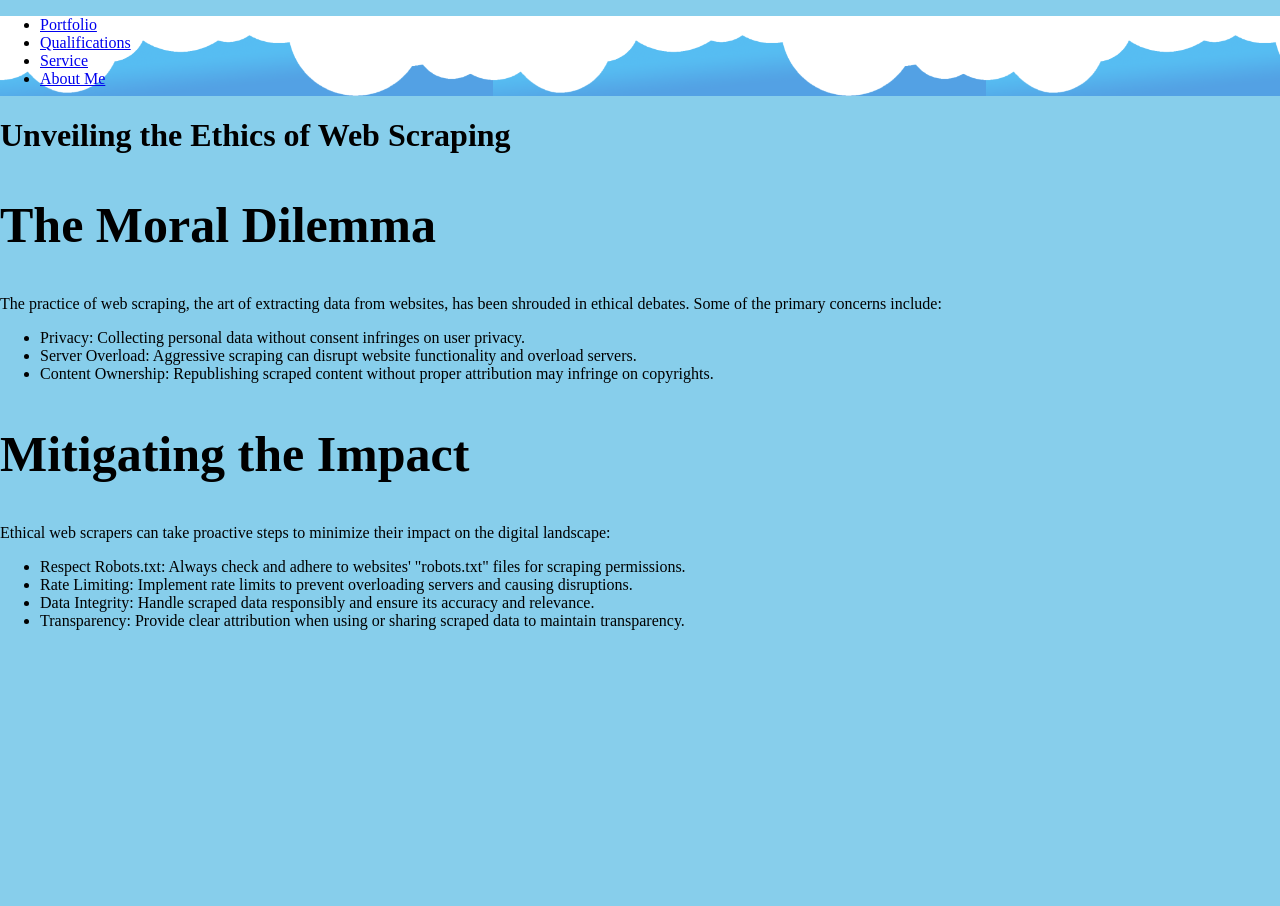
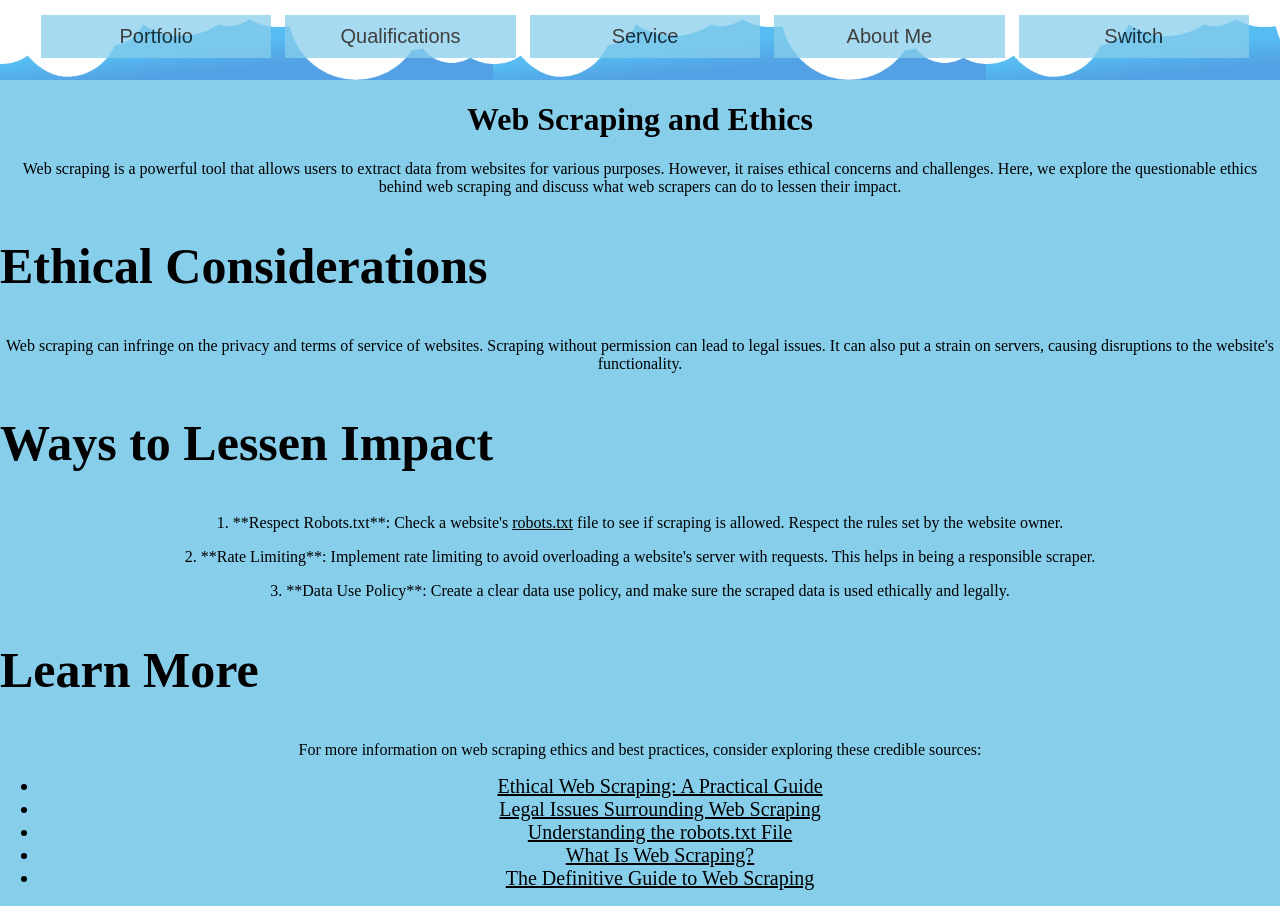
Before and after one commit to Bluemoonset/Personal_proj, a plain HTML site: page ai.html in a window 1280 px wide. Before the commit the page ends 800 px from the top, so only its background shows below. Drawn offline with Linux system fonts and the light colour scheme.

Commit message:
added javascript functions, links

```diff
--- /dev/null
+++ b/WYresume_files/colorschememapping.xml
@@ -0,0 +1,2 @@
+<?xml version="1.0" encoding="UTF-8" standalone="yes"?>
+<a:clrMap xmlns:a="http://schemas.openxmlformats.org/drawingml/2006/main" bg1="lt1" tx1="dk1" bg2="lt2" tx2="dk2" accent1="accent1" accent2="accent2" accent3="accent3" accent4="accent4" accent5="accent5" accent6="accent6" hlink="hlink" folHlink="folHlink"/>
--- /dev/null
+++ b/WYresume_files/filelist.xml
@@ -0,0 +1,6 @@
+<xml xmlns:o="urn:schemas-microsoft-com:office:office">
+ <o:MainFile HRef="../WYresume.htm"/>
+ <o:File HRef="themedata.thmx"/>
+ <o:File HRef="colorschememapping.xml"/>
+ <o:File HRef="filelist.xml"/>
+</xml>
--- a/ai.html
+++ b/ai.html
@@ -1,43 +1,64 @@
 <!DOCTYPE html>
-<html>
+<html lang="en">
 <head>
+    <meta charset="UTF-8">
+    <meta name="viewport" content="width=device-width, initial-scale=1.0">
     <link rel="stylesheet" href="landing.css">
-    <title>Web Scraping Ethics</title>
+    <script>
+        function toggleTheme() {
+            var theme = document.getElementsByTagName('link')[0];
+            if (theme.getAttribute('href') == 'landing.css') {
+                theme.setAttribute('href', 'changed.css');
+            }
+            else {
+                theme.setAttribute('href', 'landing.css');
+            }
+        }
+    </script>
+    <title>Web Scraping and Ethics</title>
 </head>
 <body>
     <header role="banner">
-        <nav>
-            <ul>
-                <li><a href="tech.html">Portfolio</a></li>
-                <li><a href="quali.html">Qualifications</a></li>
-                <li><a href="service.html">Service</a></li>
-                <li><a href="index.html">About Me</a></li>
-            </ul>
-        </nav>
+        <footer style="width:100%">
+            <button style="width:18%" onclick="location.href='tech.html'">Portfolio</button>
+            <button style="width:18%" onclick="location.href='quali.html'">Qualifications</button>
+            <button style="width:18%" onclick="location.href='service.html'">Service</button>
+            <button style="width:18%" onclick="location.href='index.html'">About Me</button>
+            <button style="width:18%" onclick="toggleTheme()">Switch</button>
+        </footer>
     </header>
+    <div class="techhead">
+        <h1 class="techhead">Web Scraping and Ethics</h1>
+        <p>
+            Web scraping is a powerful tool that allows users to extract data from websites for various purposes. However, it raises ethical concerns and challenges. Here, we explore the questionable ethics behind web scraping and discuss what web scrapers can do to lessen their impact.
+        </p>
 
-    <div class="content">
-        <h1 class="topic-heading">Unveiling the Ethics of Web Scraping</h1>
+        <h2 class="projhead">Ethical Considerations</h2>
+        <p>
+            Web scraping can infringe on the privacy and terms of service of websites. Scraping without permission can lead to legal issues. It can also put a strain on servers, causing disruptions to the website's functionality.
+        </p>
 
-        <h2 class="section-heading">The Moral Dilemma</h2>
-        <p class="section-content">
-            The practice of web scraping, the art of extracting data from websites, has been shrouded in ethical debates. Some of the primary concerns include:
+        <h2 class="projhead">Ways to Lessen Impact</h2>
+        <p>
+            1. **Respect Robots.txt**: Check a website's <a href="https://www.robotstxt.org/robotstxt.html" target="_blank" rel="noopener noreferrer">robots.txt</a> file to see if scraping is allowed. Respect the rules set by the website owner.
         </p>
-        <ul class="ethics-list">
-            <li class="ethics-item">Privacy: Collecting personal data without consent infringes on user privacy.</li>
-            <li class="ethics-item">Server Overload: Aggressive scraping can disrupt website functionality and overload servers.</li>
-            <li class="ethics-item">Content Ownership: Republishing scraped content without proper attribution may infringe on copyrights.</li>
-        </ul>
+        <p>
+            2. **Rate Limiting**: Implement rate limiting to avoid overloading a website's server with requests. This helps in being a responsible scraper.
+        </p>
+        <p>
+            3. **Data Use Policy**: Create a clear data use policy, and make sure the scraped data is used ethically and legally.
+        </p>
 
-        <h2 class="section-heading">Mitigating the Impact</h2>
-        <p class="section-content">
-            Ethical web scrapers can take proactive steps to minimize their impact on the digital landscape:
+        <h2 class="projhead">Learn More</h2>
+        <p>
+            For more information on web scraping ethics and best practices, consider exploring these credible sources:
         </p>
-        <ul class="impact-list">
-            <li class="impact-item">Respect Robots.txt: Always check and adhere to websites' "robots.txt" files for scraping permissions.</li>
-            <li class="impact-item">Rate Limiting: Implement rate limits to prevent overloading servers and causing disruptions.</li>
-            <li class="impact-item">Data Integrity: Handle scraped data responsibly and ensure its accuracy and relevance.</li>
-            <li class="impact-item">Transparency: Provide clear attribution when using or sharing scraped data to maintain transparency.</li>
+        <ul>
+            <li class="lin1"><a href="https://www.scrapinghub.com/ethical-web-scraping/" target="_blank" rel="noopener noreferrer">Ethical Web Scraping: A Practical Guide</a></li>
+            <li class="lin1"><a href="https://en.wikipedia.org/wiki/Web_scraping#Legal_issues" target="_blank" rel="noopener noreferrer">Legal Issues Surrounding Web Scraping</a></li>
+            <li class="lin1"><a href="https://www.benfrederickson.com/robotstxt/" target="_blank" rel="noopener noreferrer">Understanding the robots.txt File</a></li>
+            <li class="lin1"><a href="https://www.cloudflare.com/learning/bots/what-is-web-scraping/" target="_blank" rel="noopener noreferrer">What Is Web Scraping?</a></li>
+            <li class="lin1"><a href="https://www.apify.com/blog/web-scraping-guide" target="_blank" rel="noopener noreferrer">The Definitive Guide to Web Scraping</a></li>
         </ul>
     </div>
 </body>
--- /dev/null
+++ b/changed.css
@@ -0,0 +1,153 @@
+button {
+    border: 1px black;
+    color: yellow;
+    padding: 10px 10px;
+    text-align: center;
+    text-decoration: underline;
+    display: inline-block;
+    font-size: 30px;
+    margin: 0px 0px;
+    cursor: pointer;
+    opacity: .5;
+    background-color:#b10202;
+  }
+
+  button:hover {
+    opacity: 1;
+}
+
+footer {
+    position: absolute;
+    text-align: center;
+    float: left;
+    padding: 5px;
+}
+
+header {
+    object-fit: fill;
+    background-image: url(trees1.png);
+    background-size: contain;
+    max-height: 100px;
+    min-height: 80px;
+    background-color: #2d803f;
+    margin: 0 0 0 0;
+    padding: 0;
+}
+
+body {
+    background-color: #693232;
+    margin: 0 0 0 0;
+    padding: 0;
+}
+
+.name1 p {
+    font-size: 40px;
+    text-indent: 30px;
+    text-shadow: #9197f1 1px 0 10px;
+    font-family: "Comic Sans MS", "Comic Sans", cursive;
+}
+
+.name2 p {
+    font-size: 50px;
+    text-indent: 30px;
+    text-shadow: #9197f1 1px 0 10px;
+    font-family: "Comic Sans MS", "Comic Sans", cursive;
+}
+
+.name3 p {
+    font-size: 50px;
+    text-indent: 30px;
+    text-shadow: #9197f1 1px 0 10px;
+    font-family: "Comic Sans MS", "Comic Sans", cursive;
+}
+
+.name4 p {
+    font-size:30px;
+    text-indent:40px;
+    font-family: "Comic Sans MS", "Comic Sans", cursive;
+}
+
+body {
+    min-height: 300px;
+    min-width:300px;
+}
+
+.pfpcollection .pfp {
+    float:right;
+    height: 500px;
+    width:500px;
+}
+
+.pfpcollection .info {
+    float:right;
+    position:static;bottom:700px;
+    text-align: left;
+}
+
+.pfpcollection .info .infohead{
+    font-size:30px;
+    font-family: "Comic Sans MS", "Comic Sans", cursive;
+}
+
+.pfpcollection .info .infobod{
+    font-size:20px;
+    font-family: "Comic Sans MS", "Comic Sans", cursive;
+}
+
+h2 {
+    text-shadow: #9197f1 1px 0 10px;
+    font-size: 50px;
+    font-family: "Comic Sans MS", "Comic Sans", cursive;
+}
+
+.techhead {
+    font-size: 30px;
+    text-align: center;
+    font-family: "Comic Sans MS", "Comic Sans", cursive;
+}
+
+.projhead {
+    text-align: center;
+    font-family: "Comic Sans MS", "Comic Sans", cursive;
+    text-shadow: #9197f1 1px 0 10px;
+}
+
+.projbod {
+    text-align: center;
+    font-size: 20px;
+    font-family: "Comic Sans MS", "Comic Sans", cursive;
+}
+
+h3 {
+    font-size :30px;
+    font-family: "Comic Sans MS", "Comic Sans", cursive;
+}
+
+.resume {
+    text-align:center;
+}
+
+.lin1{
+    font-size:20px;
+}
+
+a:link{
+    color:#9197f1;
+}
+
+a:link:hover {
+    color: grey;
+}
+
+a:active {
+    color:blue;
+}
+
+a:visited {
+    color:violet;
+}
+
+.lin2 {
+    font-size: 20px;
+    text-align:center;
+}
--- a/landing.css
+++ b/landing.css
@@ -112,3 +112,27 @@ h3 {
 .resume {
     text-align:center;
 }
+
+.lin1{
+    font-size:20px;
+}
+
+a:link{
+    color: black;
+}
+
+a:link:hover {
+    color: grey;
+}
+
+a:active {
+    color:blue;
+}
+
+a:visited {
+    color:violet;
+}
+
+.lin2 {
+    text-align:left;
+}
```
Also changed, not shown: index.html (+20 -5 lines), quali.html (+18 -5 lines), service.html (+35 -7 lines), tech.html (+35 -13 lines), landing.html (deleted), trees.png (added), 1 other file.
